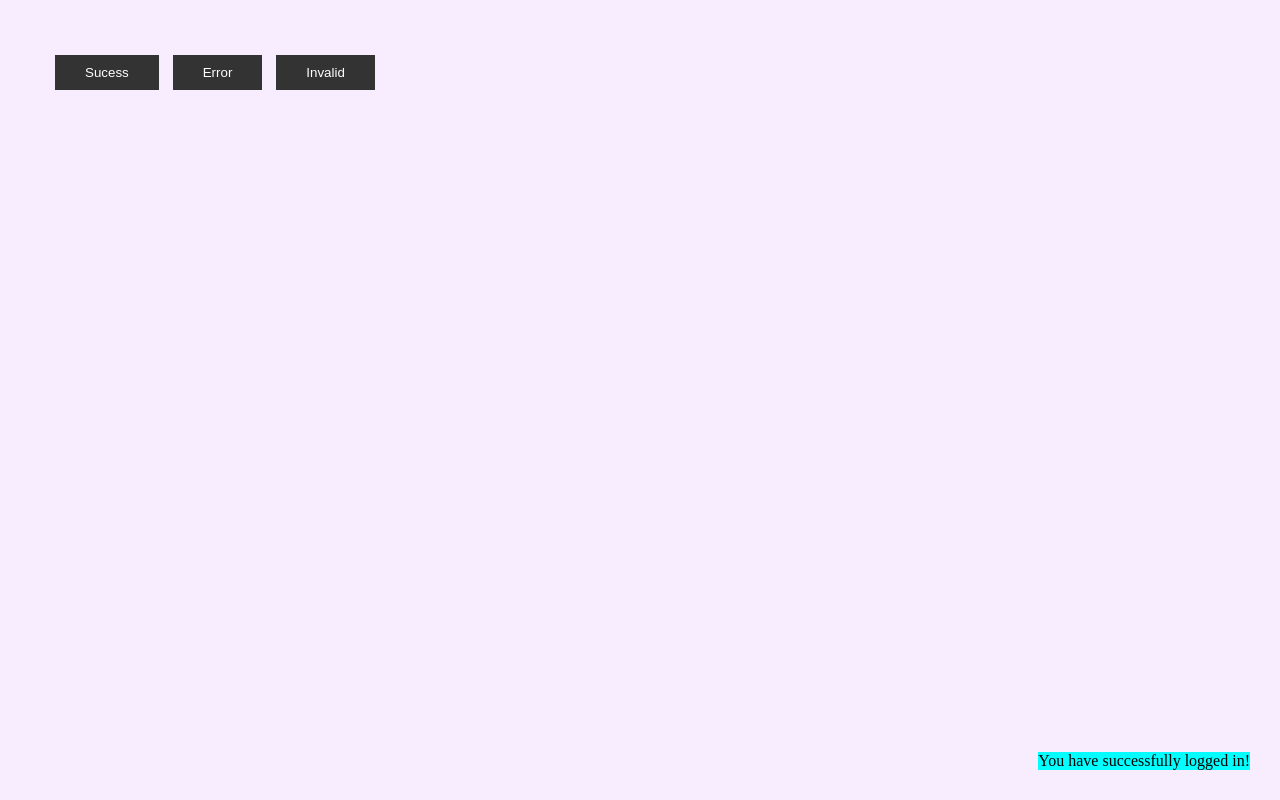
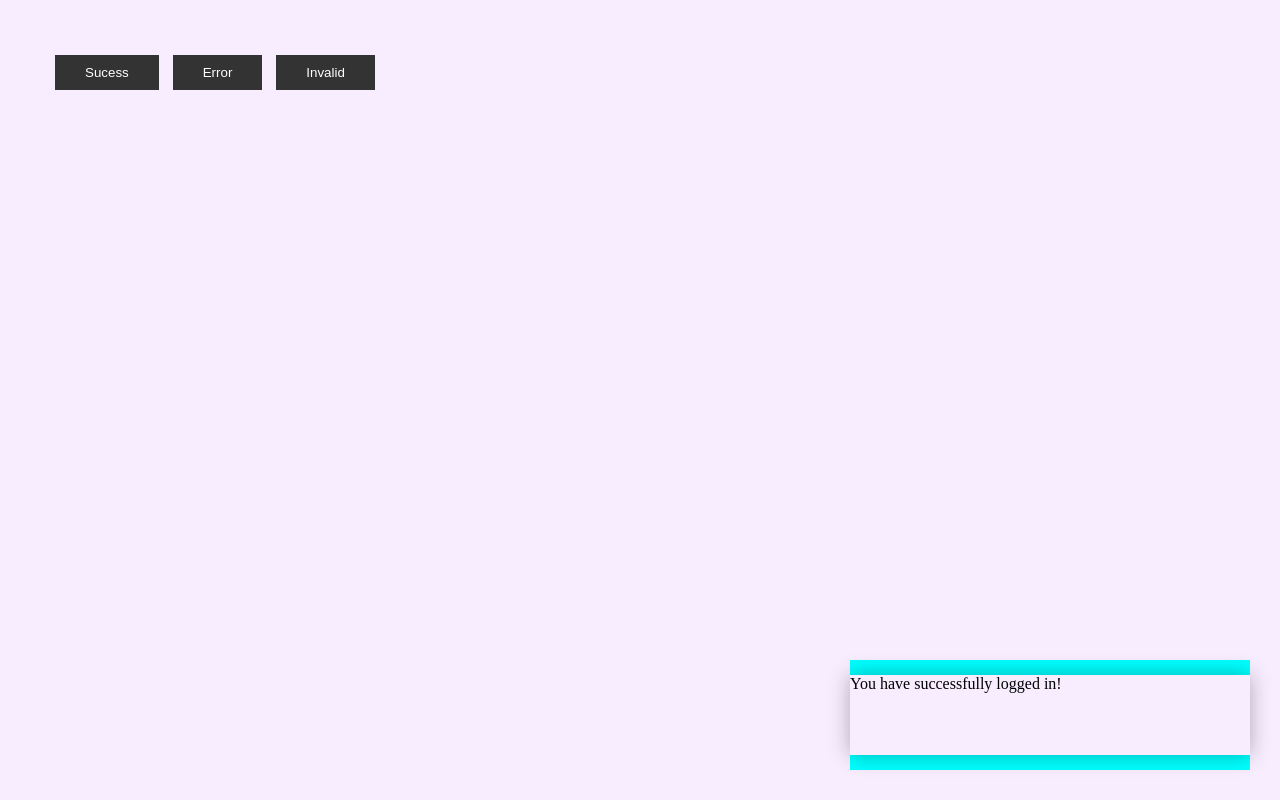
Before and after one commit to ayushptk/Toast-Notification-using-js, a plain HTML site: page index.html in a window 1280 px wide. Both pictures are taken after a click on the button "Sucess". Drawn offline with Linux system fonts and the light colour scheme.

Commit message:
Update Css

```diff
--- a/script.js
+++ b/script.js
@@ -13,4 +13,3 @@
 //     img.src = 'https://encrypted-tbn0.gstatic.com/images?q=tbn:ANd9GcTwGxx1DUJNuxRai0IV8G04TKWCpkcmRlkRhA&s';
 //     imgbox.appendChild(img);
 // }
-// ok
--- a/style.css
+++ b/style.css
@@ -28,3 +28,11 @@ body{
   align-items: flex-end;
   flex-direction: column;
 }
+.toast{
+    width: 400px;
+    height: 80px;
+    background-color: #f7edff;
+    font-weight: 500;
+    margin: 15px 0;
+    box-shadow: 0 0 20px rgba(0,0,0,0.3);
+}
```
